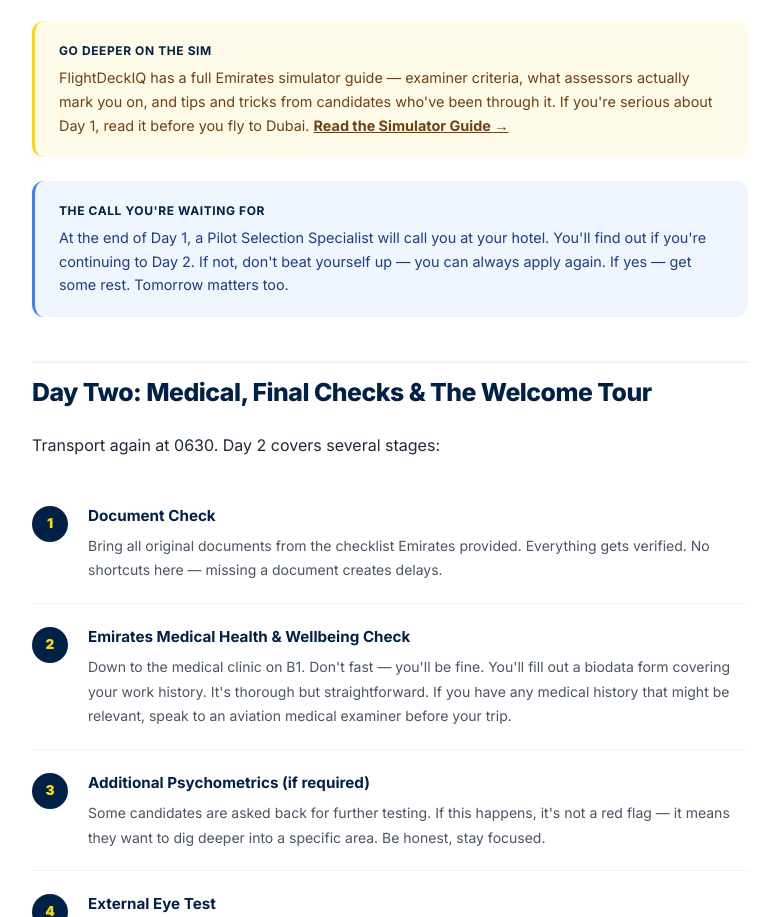
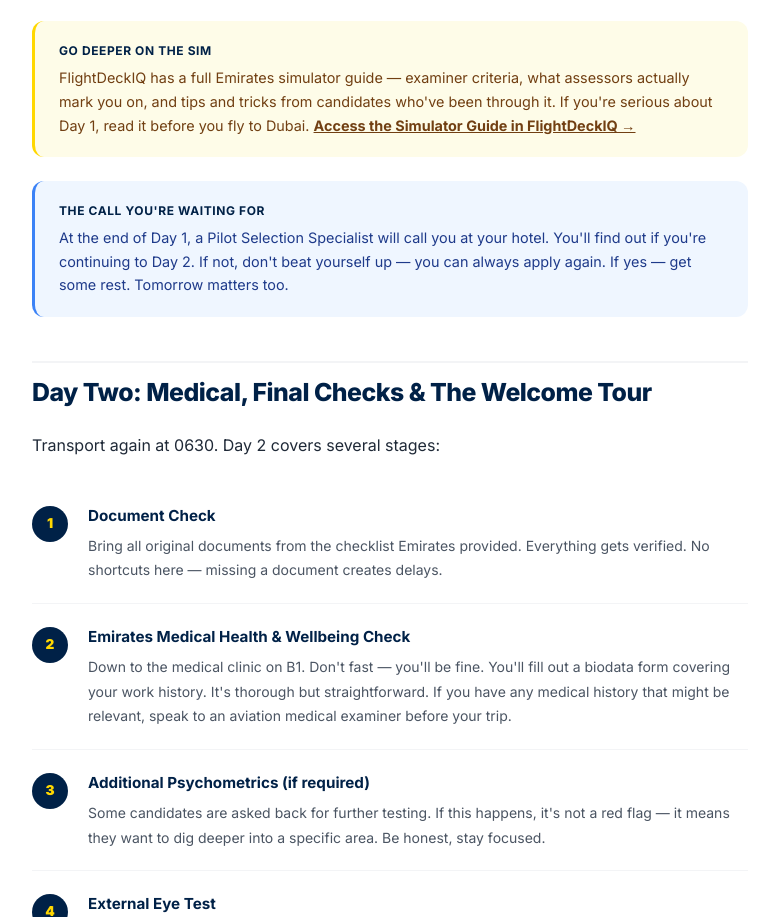
Before and after one commit to checklistlabs/flightdeckiq-landing, a website: page blog-emirates-interview-2026.html in a window 1280 px wide. Shown: the part 3753-4670 px from the top of the page, without its empty margins (250-1029 px from the left). Drawn offline with Linux system fonts and the light colour scheme.

Commit message:
fix: simulator guide link points to app

```diff
--- a/blog-emirates-interview-2026.html
+++ b/blog-emirates-interview-2026.html
@@ -295,7 +295,7 @@
   <div class="callout callout-tip">
     <strong>Go deeper on the sim</strong>
     FlightDeckIQ has a full Emirates simulator guide — examiner criteria, what assessors actually mark you on, and tips and tricks from candidates who've been through it. If you're serious about Day 1, read it before you fly to Dubai.
-    <a href="emirates-simulator-guide.html" style="color:inherit;font-weight:700;text-decoration:underline;">Read the Simulator Guide →</a>
+    <a href="https://app.flightdeckiq.com" style="color:inherit;font-weight:700;text-decoration:underline;">Access the Simulator Guide in FlightDeckIQ →</a>
   </div>
 
   <div class="callout callout-info">
```
